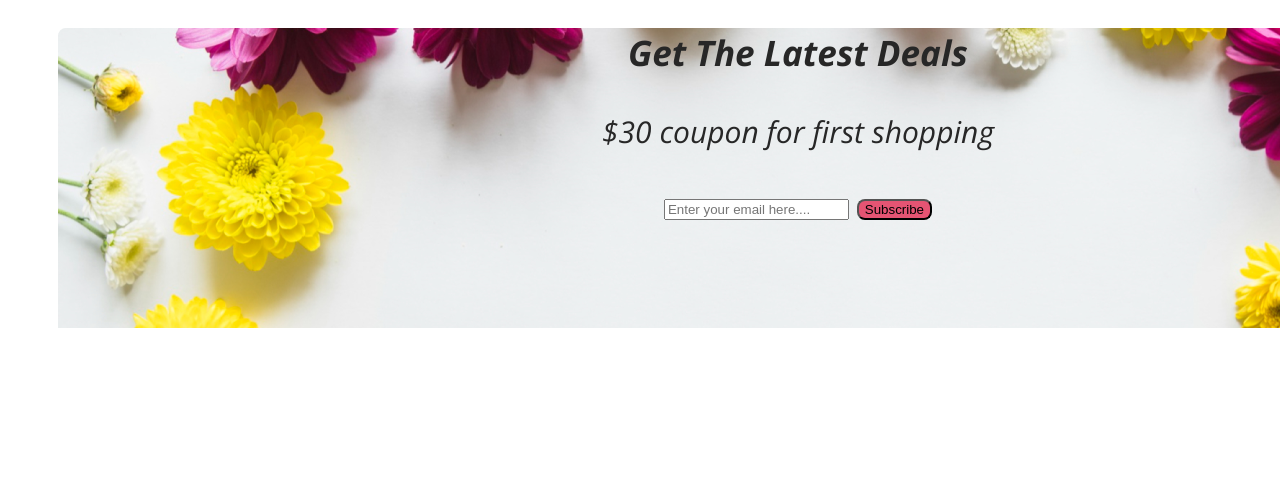
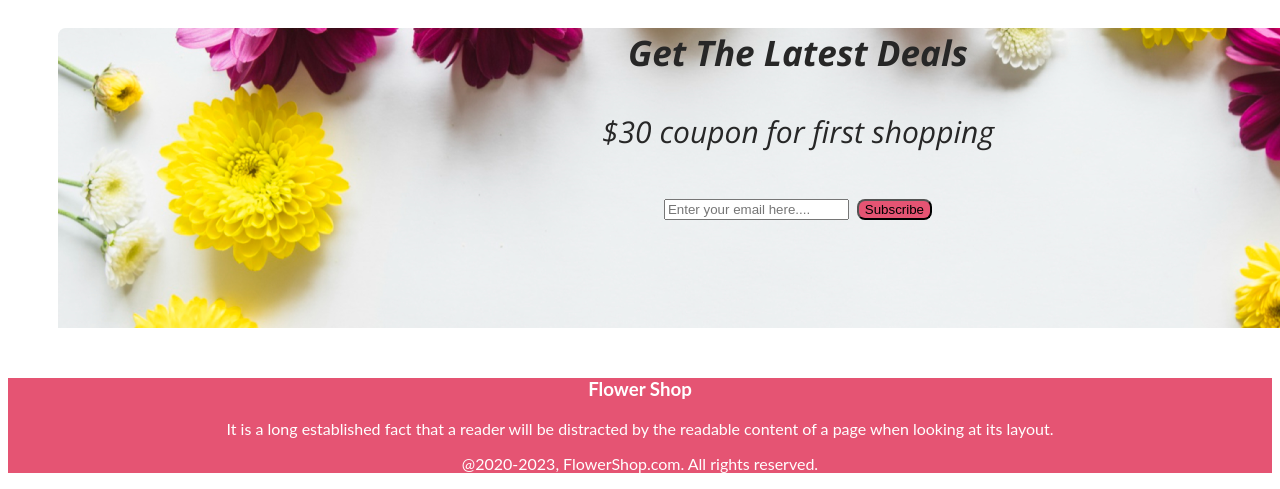
Before and after one commit to Muhammad-Limon/assinment-1, a plain HTML site: page index.html in a window 1280 px wide. Shown: the part 1582-2071 px from the top of the page. Before the commit the page ends 1960 px from the top, so only its background shows below. Drawn offline with nearby package versions, Linux system fonts and the light colour scheme.

Commit message:
finished my footer

```diff
--- a/index.css
+++ b/index.css
@@ -129,3 +129,16 @@ body {
     color: #272727;
     font-size: 30px;
 }
+
+/*last footer code*/
+.last-footer {
+    background-color: #E55473;
+    margin-top: 0px;
+}
+
+.finising {
+    text-align: center;
+    color: white;
+    font-family: Lato;
+    font-style: normal;
+}
--- a/index.html
+++ b/index.html
@@ -75,6 +75,14 @@
                 </form>
             </div>
         </nav>
+        <nav class="last-footer">
+            <div class="finising">
+            <h3>Flower Shop</h3>
+            <p>It is a long established fact that a reader will be distracted by the readable content of a page when
+                looking at its layout.</p>
+            <p>@2020-2023, FlowerShop.com. All rights reserved. </p>
+        </div>
+        </nav>
     </footer>
 </body>
 
```
